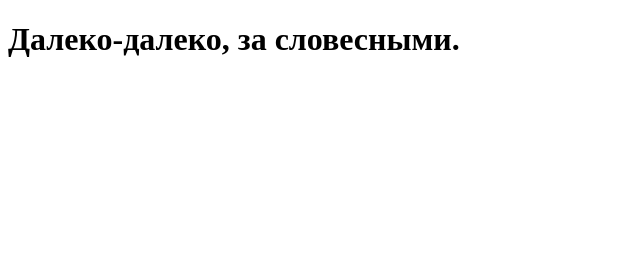
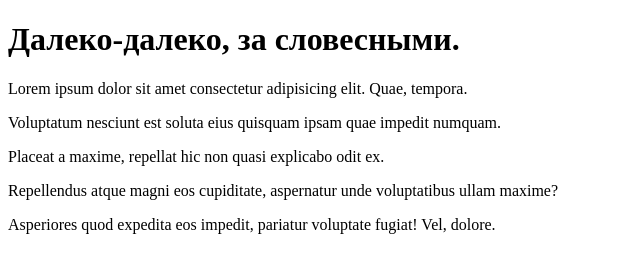
Before and after one commit to Dima-skillup/test__repo, a plain HTML site: page index.html in a window 1280 px wide. Shown: the whole page, without its empty margins (0-640 px from the left). Drawn offline with Linux system fonts and the light colour scheme.

Commit message:
Изменненный коммит

```diff
--- a/index.html
+++ b/index.html
@@ -9,6 +9,11 @@
 
 <body>
   <h1>Далеко-далеко, за словесными.</h1>
+  <p>Lorem ipsum dolor sit amet consectetur adipisicing elit. Quae, tempora.</p>
+  <p>Voluptatum nesciunt est soluta eius quisquam ipsam quae impedit numquam.</p>
+  <p>Placeat a maxime, repellat hic non quasi explicabo odit ex.</p>
+  <p>Repellendus atque magni eos cupiditate, aspernatur unde voluptatibus ullam maxime?</p>
+  <p>Asperiores quod expedita eos impedit, pariatur voluptate fugiat! Vel, dolore.</p>
 </body>
 
 </html
```
